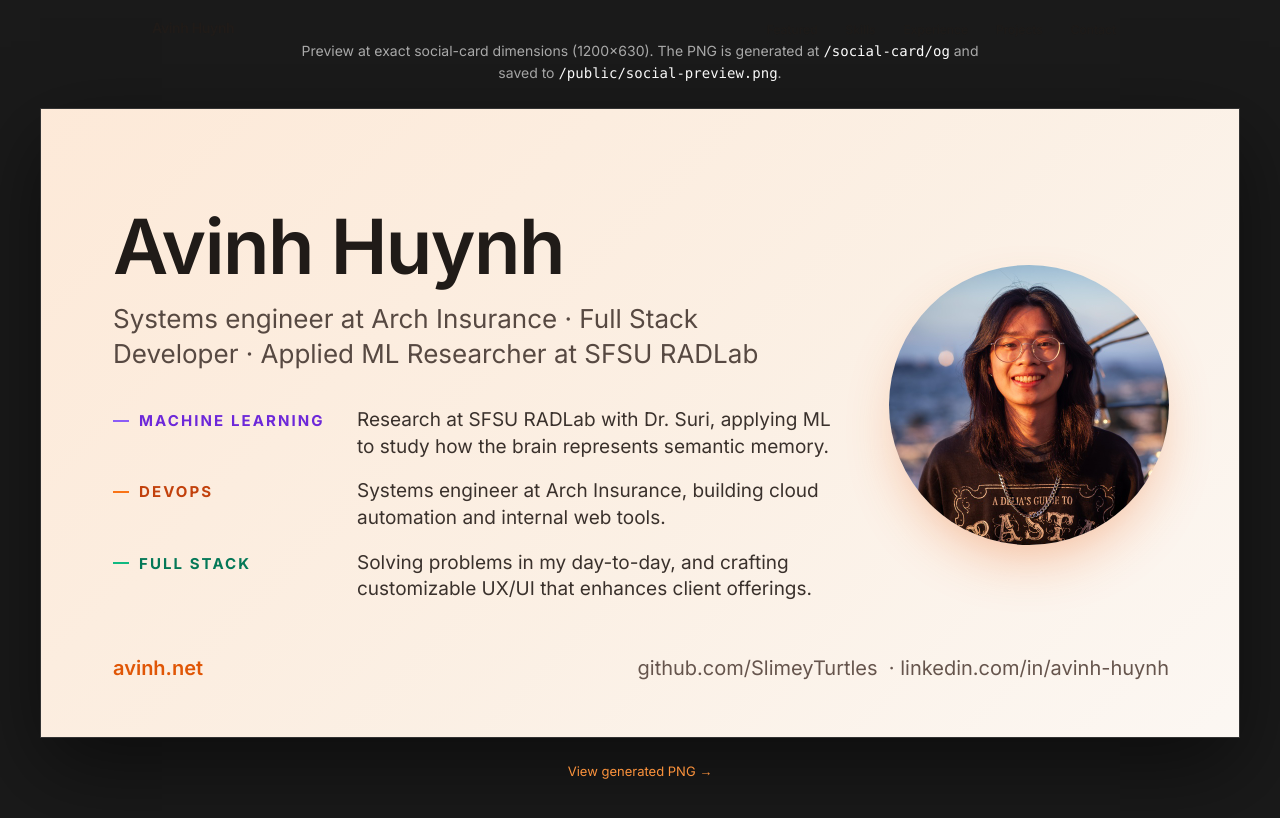
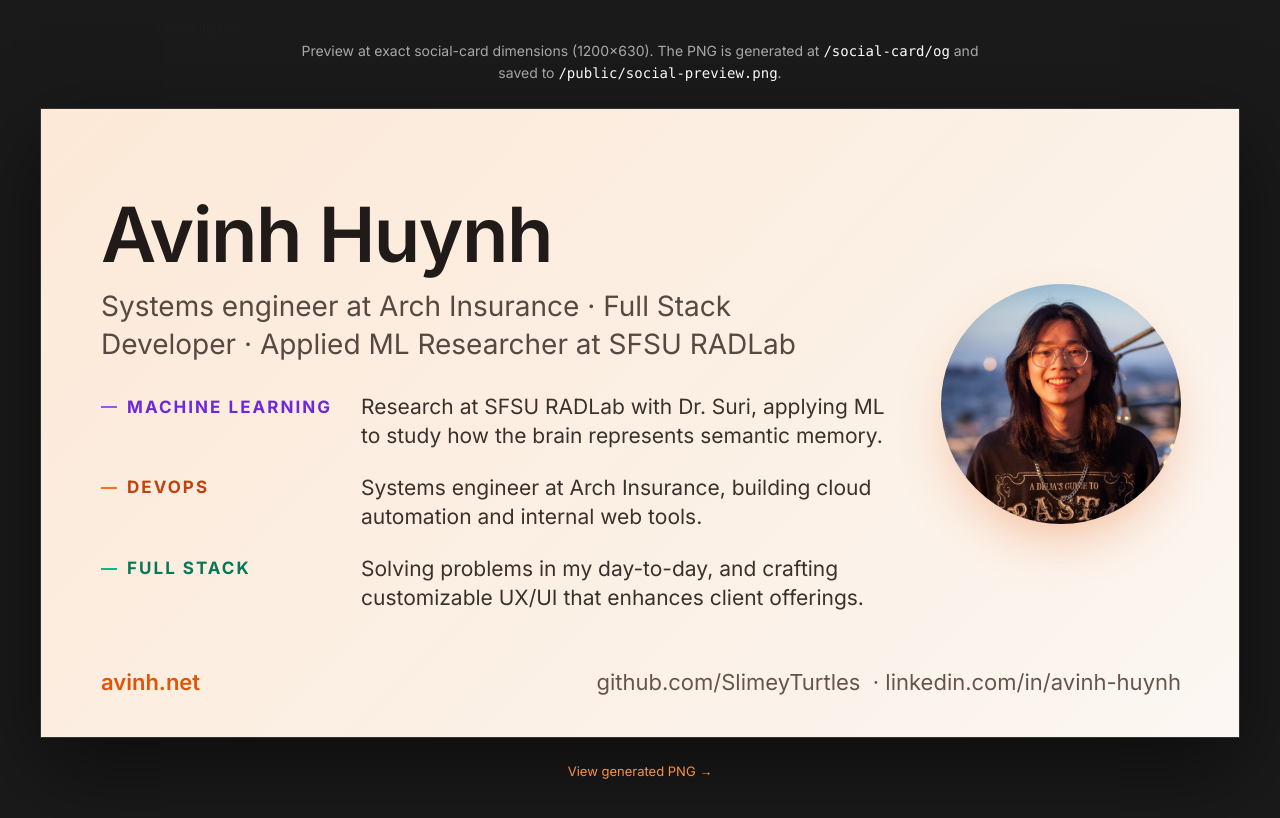
Before and after one commit to SlimeyTurtles/avinhahuynh, a Next.js app: page /social-card in a window 1280 px wide. Shown: the top 818 px of the page. Built offline with nearby package versions, Linux system fonts and the light colour scheme.

Commit message:
inscreased social card size

```diff
--- a/src/app/social-card/CardContent.jsx
+++ b/src/app/social-card/CardContent.jsx
@@ -33,7 +33,7 @@ export default function CardContent({ headshotSrc, scale = 1 }) {
         flexDirection: "column",
         backgroundImage:
           "linear-gradient(135deg, hsl(28, 90%, 92%) 0%, hsl(30, 75%, 94%) 55%, hsl(30, 60%, 97%) 100%)",
-        padding: `${s(48)}px ${s(72)}px ${s(56)}px`,
+        padding: `${s(32)}px ${s(60)}px ${s(40)}px`,
         fontFamily: "Inter",
         color: "hsl(20, 14%, 11%)",
         position: "relative",
@@ -44,7 +44,7 @@ export default function CardContent({ headshotSrc, scale = 1 }) {
           display: "flex",
           flexDirection: "row",
           alignItems: "center",
-          gap: s(56),
+          gap: s(40),
           flex: 1,
         }}
       >
@@ -62,10 +62,10 @@ export default function CardContent({ headshotSrc, scale = 1 }) {
           </div>
           <div
             style={{
-              fontSize: s(26),
+              fontSize: s(28),
               color: "hsl(20, 14%, 30%)",
               lineHeight: 1.35,
-              marginBottom: s(36),
+              marginBottom: s(28),
               maxWidth: s(720),
               display: "flex",
             }}
@@ -73,7 +73,7 @@ export default function CardContent({ headshotSrc, scale = 1 }) {
             {"Systems engineer at Arch Insurance · Full Stack Developer · Applied ML Researcher at SFSU RADLab"}
           </div>
 
-          <div style={{ display: "flex", flexDirection: "column", gap: s(18) }}>
+          <div style={{ display: "flex", flexDirection: "column", gap: s(22) }}>
             {focusAreas.map((a) => (
               <div
                 key={a.tag}
@@ -81,7 +81,7 @@ export default function CardContent({ headshotSrc, scale = 1 }) {
                   display: "flex",
                   flexDirection: "row",
                   alignItems: "flex-start",
-                  gap: s(24),
+                  gap: s(20),
                 }}
               >
                 <div
@@ -90,8 +90,8 @@ export default function CardContent({ headshotSrc, scale = 1 }) {
                     flexDirection: "row",
                     alignItems: "center",
                     gap: s(10),
-                    width: s(220),
-                    height: s(27),
+                    width: s(240),
+                    height: s(30),
                     flexShrink: 0,
                   }}
                 >
@@ -105,9 +105,9 @@ export default function CardContent({ headshotSrc, scale = 1 }) {
                   />
                   <div
                     style={{
-                      fontSize: s(15),
+                      fontSize: s(17),
                       fontWeight: 700,
-                      letterSpacing: "0.14em",
+                      letterSpacing: "0.12em",
                       color: a.color,
                       lineHeight: 1,
                       display: "flex",
@@ -118,7 +118,7 @@ export default function CardContent({ headshotSrc, scale = 1 }) {
                 </div>
                 <div
                   style={{
-                    fontSize: s(19),
+                    fontSize: s(21),
                     color: "hsl(20, 14%, 20%)",
                     lineHeight: 1.4,
                     display: "flex",
@@ -134,8 +134,8 @@ export default function CardContent({ headshotSrc, scale = 1 }) {
 
         <div
           style={{
-            width: s(280),
-            height: s(280),
+            width: s(240),
+            height: s(240),
             display: "flex",
             flexShrink: 0,
           }}
@@ -144,11 +144,11 @@ export default function CardContent({ headshotSrc, scale = 1 }) {
           <img
             src={headshotSrc}
             alt="Avinh Huynh"
-            width={s(280)}
-            height={s(280)}
+            width={s(240)}
+            height={s(240)}
             style={{
-              width: s(280),
-              height: s(280),
+              width: s(240),
+              height: s(240),
               objectFit: "cover",
               borderRadius: 9999,
               boxShadow: "0 24px 60px -20px rgba(234, 88, 12, 0.45)",
@@ -163,7 +163,7 @@ export default function CardContent({ headshotSrc, scale = 1 }) {
           flexDirection: "row",
           justifyContent: "space-between",
           alignItems: "center",
-          fontSize: s(20),
+          fontSize: s(22),
           color: "hsl(20, 14%, 35%)",
         }}
       >
```
Also changed, not shown: public/social-preview.png.
